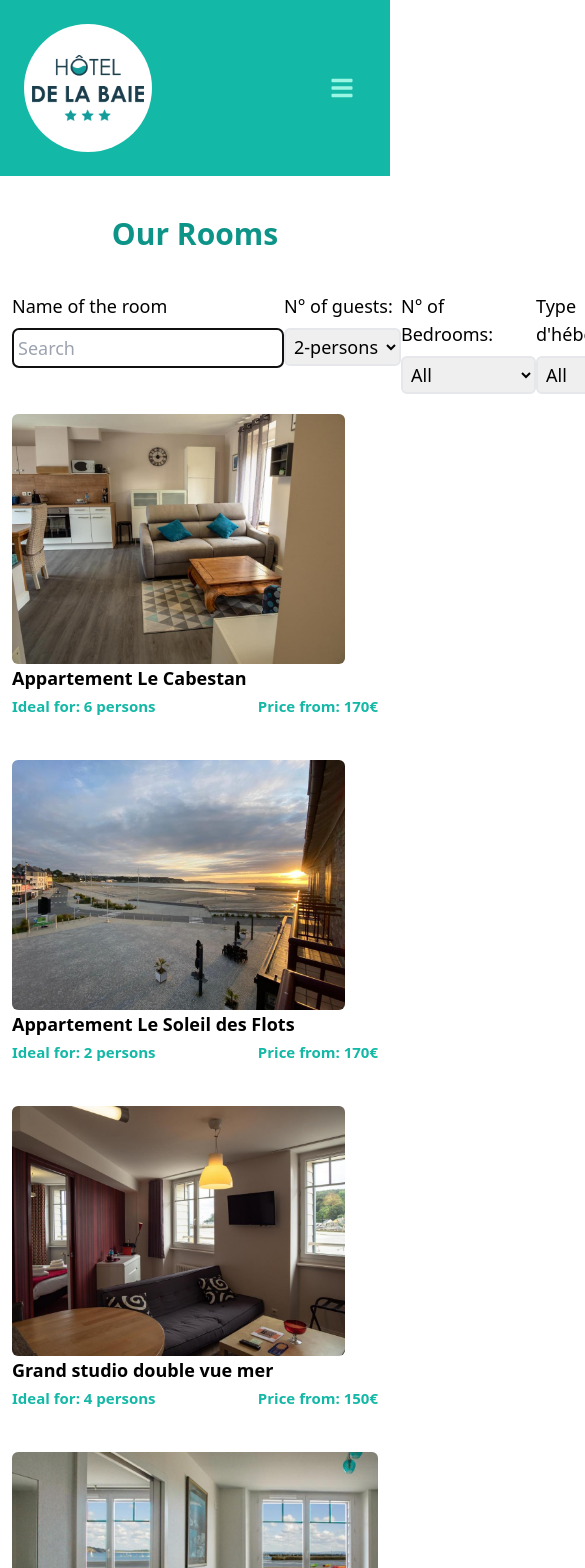
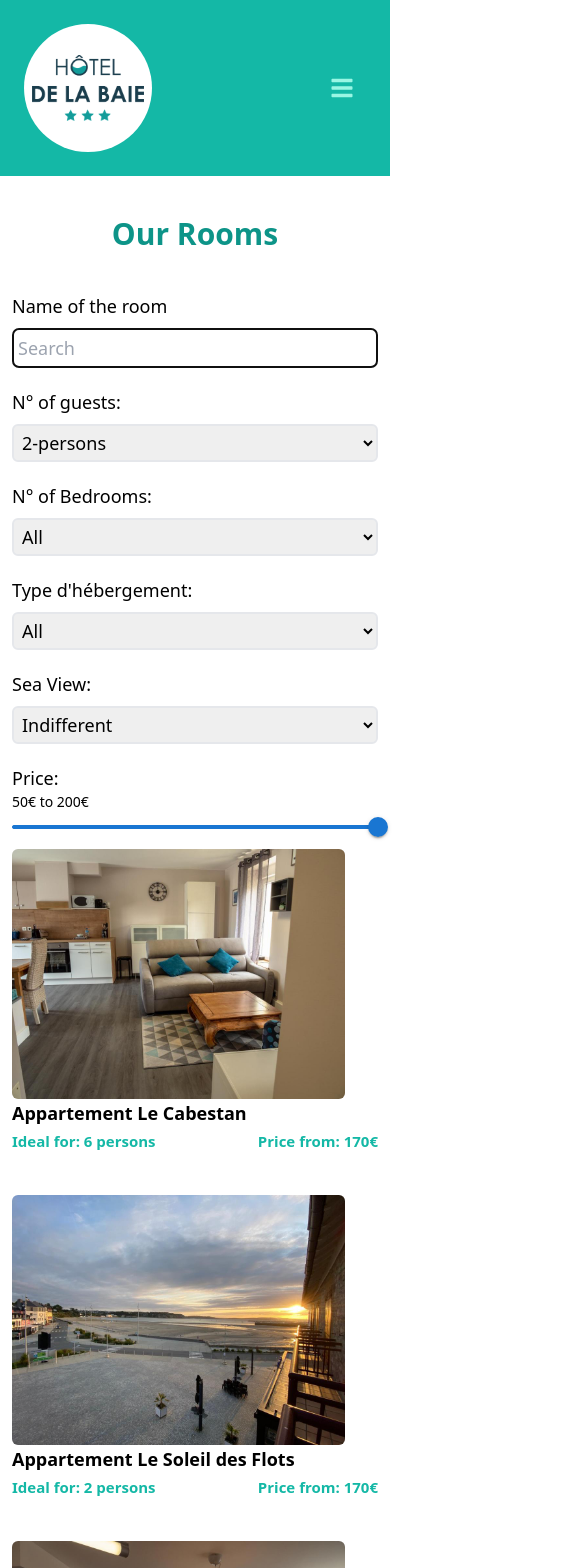
Before and after one commit to elodiedaumal/hotel, a React (Create React App) app: page /rooms in a window 390 px wide. Shown: the top 1568 px of the page, 585 px wide, since content can reach past the window. Built offline with nearby package versions, Linux system fonts and the light colour scheme.

Commit message:
fixed media query

```diff
--- a/src/Components/Featured.js
+++ b/src/Components/Featured.js
@@ -5,11 +5,6 @@ import Room3 from '../Images/room7.jpg';
 import { Link } from 'react-router-dom';
 
 const Featured = () => {
-  const [hover, setHover] = useState(false);
-
-  const detailsfeatured = () => {
-    setHover(true);
-  };
   return (
     <section className='mb-20 mx-auto max-w-5xl mt-10 text-lg px-3 '>
       <h2 className='font-bold text-3xl text-teal-600 mb-10'>
@@ -29,10 +24,7 @@ const Featured = () => {
             </p>
           </div>
         </article>
-        <article
-          className=' rounded-lg p-2 relative text-center '
-          onMouseOver={detailsfeatured}
-        >
+        <article className=' rounded-lg p-2 relative text-center '>
           <img className=' w-full h-[200px] rounded-md' src={Room2} alt='' />
 
           <div className='opacity-0 hover:opacity-100  absolute top-4 left-0 text-white py-4 px-3 bg-teal-500/80'>
--- a/src/Components/Filters.js
+++ b/src/Components/Filters.js
@@ -2,15 +2,8 @@ import { useGlobalContext } from '../context';
 import Range from './Range';
 
 const Filters = () => {
-  const {
-    selectguests,
-    selectbedrooms,
-
-    text,
-    setText,
-    selectview,
-    selectype,
-  } = useGlobalContext();
+  const { selectguests, selectbedrooms, text, setText, selectview, selectype } =
+    useGlobalContext();
 
   const handleSubmit = (e) => {
     setText(e.target.value);
@@ -19,7 +12,7 @@ const Filters = () => {
   const flexfilter = 'flex flex-col gap-2';
 
   return (
-    <section className='flex justify-between'>
+    <section className='flex justify-between flex-col  sm:grid sm:grid-cols-2 sm:gap-x-5 lg:flex lg:flex-row '>
       <form className={flexfilter}>
         <label htmlFor='guests'>Name of the room</label>
         <input
--- a/src/Components/Range.js
+++ b/src/Components/Range.js
@@ -8,7 +8,7 @@ const Range = () => {
   };
 
   return (
-    <div className='w-28 '>
+    <div className='max-w-sm md:w-28 md:p-0  '>
       <h3 className=''>Price: </h3>
       <p className=' text-sm'>50€ to {sliderValue}€</p>
       <Slider
--- a/src/Pages/Rooms.js
+++ b/src/Pages/Rooms.js
@@ -24,7 +24,7 @@ const Rooms = () => {
         Our Rooms
       </h2>
       <Filters text={text} setText={setText} />
-      <div className='grid md:grid-cols-3 gap-x-5 gap-y-10'>
+      <div className='grid md:grid-cols-3 sm:grid-cols-2 gap-x-5 gap-y-10 justify-center'>
         {rooms
           .sort((a, b) => b.prix - a.prix)
           .filter((item) =>
@@ -32,26 +32,39 @@ const Rooms = () => {
               ? true
               : item.name.toLowerCase().includes(text.toLowerCase())
           )
-          .filter((item) => (seaview === 'yes' ? item.seaView : item))
+          .filter((item) => (seaview === 'yes' ? item.seaView : true))
           .filter((item) => (Type !== 'all' ? item.category === Type : true))
           .filter((room) => room.travelers >= selectGuests)
 
           .filter((room) =>
-            selectBedrooms !== 0 ? room.bedroom === selectBedrooms : room
+            selectBedrooms !== 0 ? room.bedroom === selectBedrooms : true
           )
           .filter((item) => item.prix < sliderValue)
           .map((room) => (
             <div key={room.id}>
-              <Link to={`/${room.id}`}>
-                <img
-                  className=' h-[250px] rounded-md'
-                  src={room.images[0]}
-                  alt={room.name}
-                />
-              </Link>
-              <div className='grid grid-rows-2 jus'>
+              <div className='relative  '>
+                <Link to={`/${room.id}`} className=''>
+                  <img
+                    className=' h-[250px] rounded-md  '
+                    src={room.images[0]}
+                    alt={room.name}
+                  />
+                  <div
+                    className='h-[250px] w-full absolute top-1/2 left-1/2
+  -translate-x-1/2 -translate-y-1/2 opacity-0 bg-white/20 hover:opacity-100'
+                  >
+                    <button
+                      className='rounded-md bg-teal-600 px-4 py-2 text-white font-bold border-2 border-teal-600 hover:bg-white  hover:text-teal-600 hover:opacity-100 absolute top-1/2 left-1/2
+  -translate-x-1/2 -translate-y-1/2 '
+                    >
+                      Description
+                    </button>
+                  </div>
+                </Link>
+              </div>
+              <div className='grid grid-rows-2 '>
                 <h3 className='font-bold '>{room.name}</h3>
-                <div className='flex justify-between text-teal-500 text-[15px] font-bold'>
+                <div className='flex justify-between text-teal-500  text-[15px] font-bold w-full'>
                   <h4>Ideal for: {room.travelers} persons</h4>
                   <h4>Price from: {room.prix}€</h4>
                 </div>
--- a/src/Pages/SingleRoom.js
+++ b/src/Pages/SingleRoom.js
@@ -11,10 +11,13 @@ const SingleRoom = () => {
   return (
     <section className='max-w-6xl mx-auto p-2 my-10'>
       {rooms
-        .filter((item) => item.id.toLowerCase().includes(id.toLowerCase()))
+        .filter((item) => item.id.toLowerCase() === id.toLowerCase())
 
         .map((room) => (
-          <div key={room.id} className='grid grid-cols-2 gap-6 '>
+          <div
+            key={room.id}
+            className='flex flex-col md:grid md:grid-cols-2 gap-6 '
+          >
             <h2 className='col-span-full text-4xl font-bold text-center '>
               {room.name}
             </h2>
```
